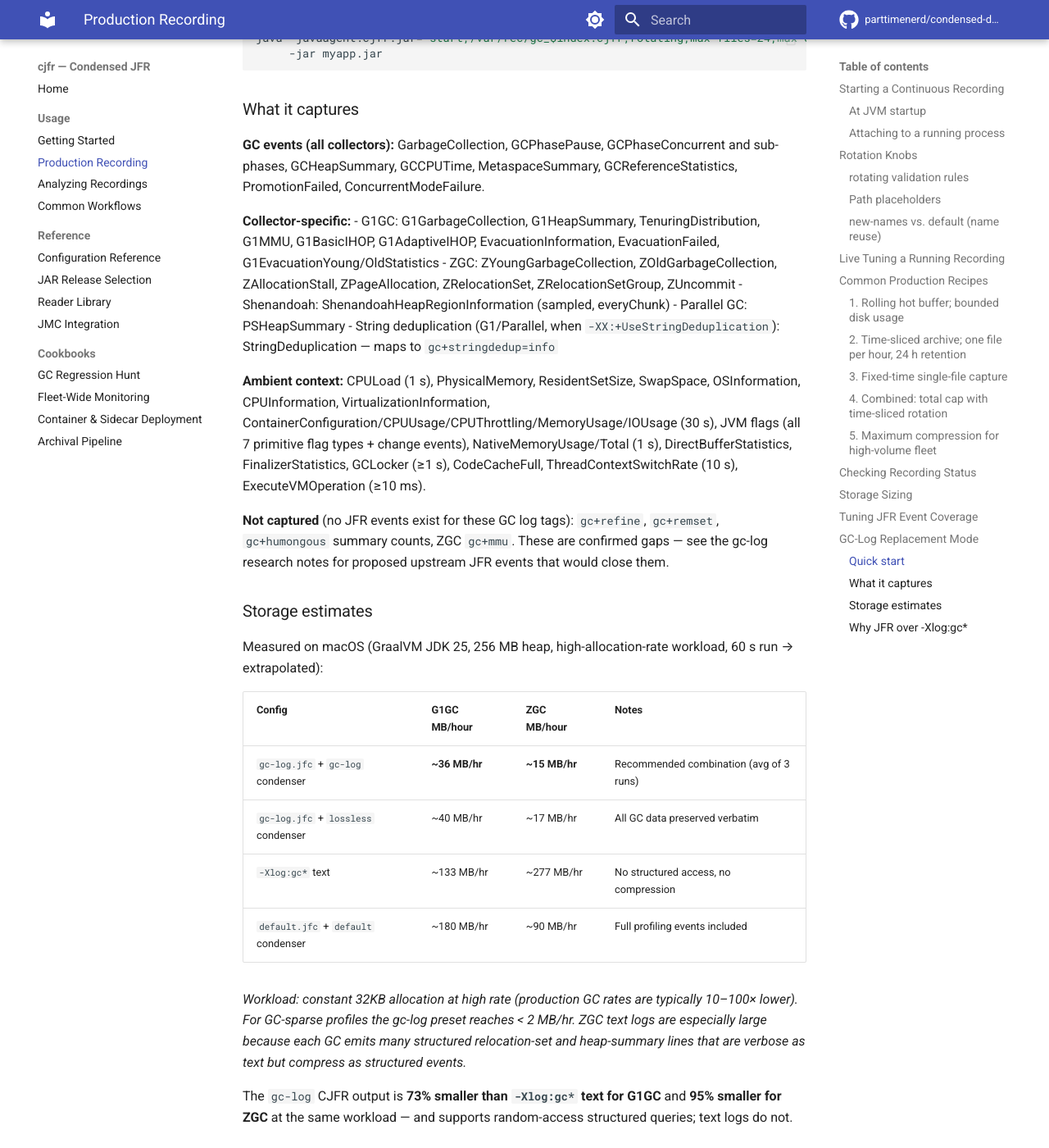
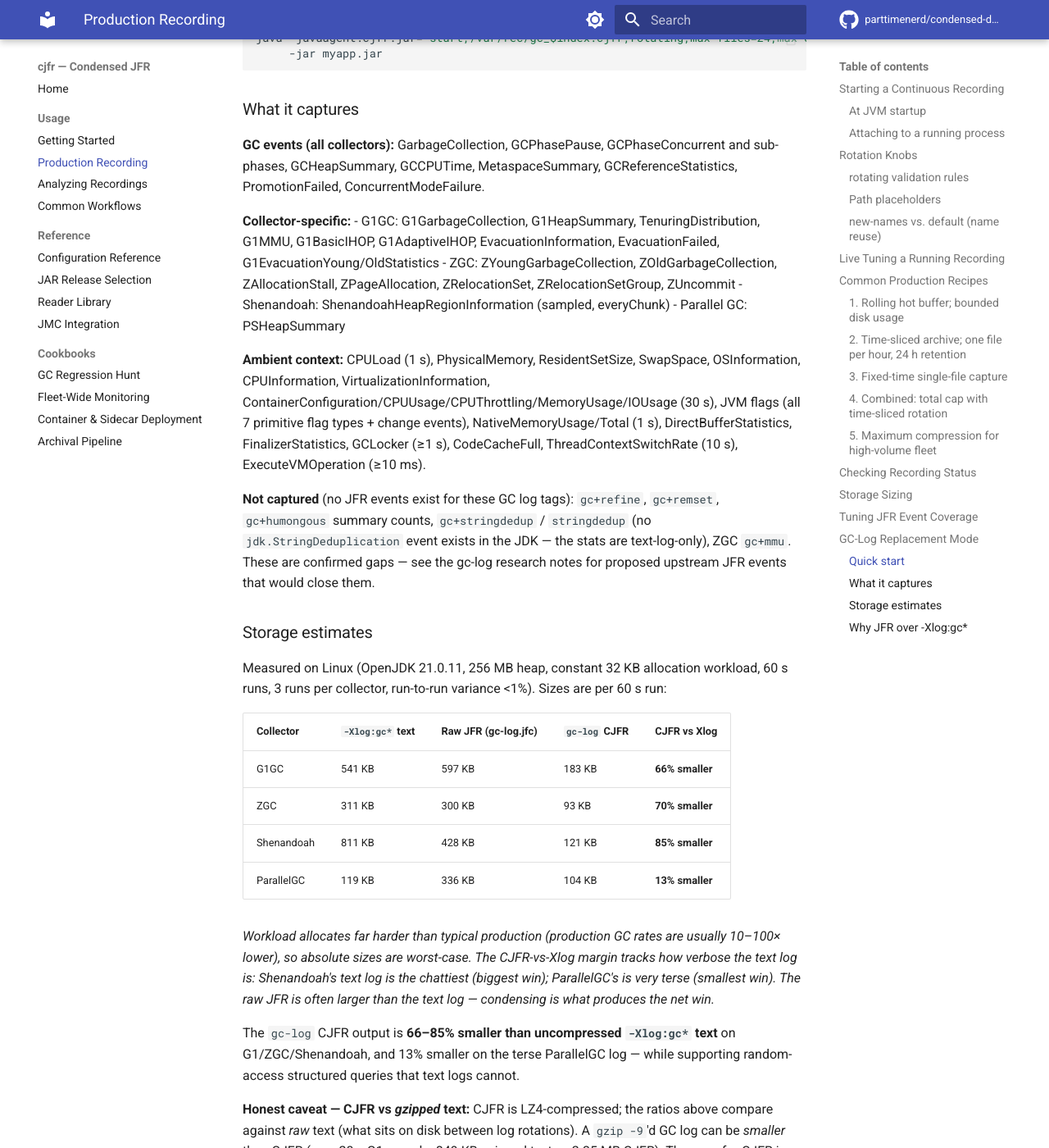
Before and after one commit to parttimenerd/condensed-data, an MkDocs documentation site: the page built from docs/production-recording.md, in a window 1280 px wide and 1400 px high, scrolled down 6416 px. Shown: the whole window at 82% size. Built offline with MkDocs 1.6.1 and Material for MkDocs 9.7.7, drawn with Linux system fonts in a browser that asks for light colours; comment, search, counter and statistics services are not loaded; some of the changed text lies outside the part shown.

Commit message:
feat(gc-log): add Xlog-parity presets gc-log2 (info) and gc-log3 (verbose)
Two customer-matched .jfc presets capturing exactly what the customer's
-Xlog configs emit:
- gc-log2.jfc ↔ -Xlog:trimnative*,gc*,gc+region*,gc+ergo*,gc+humongous*,
  stringdedup*=info (info-level parity)
- gc-log3.jfc ↔ -Xlog:gc*=info,heap*=debug,ergo*=trace (verbose parity:
  region topology + ergo trace)

gc-log.jfc: enable the ergo catch-all as jdk.GCErgonomicInfo (the split
event that actually ships; jdk.GCErgonomicEvent never existed), plus
jdk.NativeHeapTrim; drop the inert stringdedup threshold. Ergo narration
capture verified: gc+ergo* → GCErgonomicInfo/Trace verbatim, gc+marking →
typed GCPhaseConcurrent.

BUGS.md: record Bug 466 (fixed) and re-scope Bug 465 (trim + concurrent
hashtable resize crash, any collector — upstream/backport JVM bug).

```diff
--- a/docs/production-recording.md
+++ b/docs/production-recording.md
@@ -283,26 +283,37 @@ java -javaagent:cjfr.jar='start,/var/rec/gc_$index.cjfr,rotating,max-files=24,ma
 - ZGC: ZYoungGarbageCollection, ZOldGarbageCollection, ZAllocationStall, ZPageAllocation, ZRelocationSet, ZRelocationSetGroup, ZUncommit
 - Shenandoah: ShenandoahHeapRegionInformation (sampled, everyChunk)
 - Parallel GC: PSHeapSummary
-- String deduplication (G1/Parallel, when `-XX:+UseStringDeduplication`): StringDeduplication — maps to `gc+stringdedup=info`
 
 **Ambient context:** CPULoad (1 s), PhysicalMemory, ResidentSetSize, SwapSpace, OSInformation, CPUInformation, VirtualizationInformation, ContainerConfiguration/CPUUsage/CPUThrottling/MemoryUsage/IOUsage (30 s), JVM flags (all 7 primitive flag types + change events), NativeMemoryUsage/Total (1 s), DirectBufferStatistics, FinalizerStatistics, GCLocker (≥1 s), CodeCacheFull, ThreadContextSwitchRate (10 s), ExecuteVMOperation (≥10 ms).
 
-**Not captured** (no JFR events exist for these GC log tags): `gc+refine`, `gc+remset`, `gc+humongous` summary counts, ZGC `gc+mmu`. These are confirmed gaps — see the gc-log research notes for proposed upstream JFR events that would close them.
+**Not captured** (no JFR events exist for these GC log tags): `gc+refine`, `gc+remset`, `gc+humongous` summary counts, `gc+stringdedup` / `stringdedup` (no `jdk.StringDeduplication` event exists in the JDK — the stats are text-log-only), ZGC `gc+mmu`. These are confirmed gaps — see the gc-log research notes for proposed upstream JFR events that would close them.
 
 ### Storage estimates
 
-Measured on macOS (GraalVM JDK 25, 256 MB heap, high-allocation-rate workload, 60 s run → extrapolated):
+Measured on Linux (OpenJDK 21.0.11, 256 MB heap, constant 32 KB allocation workload, 60 s runs, 3 runs
+per collector, run-to-run variance <1%). Sizes are per 60 s run:
 
-| Config | G1GC MB/hour | ZGC MB/hour | Notes |
-|---|---|---|---|
-| `gc-log.jfc` + `gc-log` condenser | **~36 MB/hr** | **~15 MB/hr** | Recommended combination (avg of 3 runs) |
-| `gc-log.jfc` + `lossless` condenser | ~40 MB/hr | ~17 MB/hr | All GC data preserved verbatim |
-| `-Xlog:gc*` text | ~133 MB/hr | ~277 MB/hr | No structured access, no compression |
-| `default.jfc` + `default` condenser | ~180 MB/hr | ~90 MB/hr | Full profiling events included |
+| Collector | `-Xlog:gc*` text | Raw JFR (gc-log.jfc) | `gc-log` CJFR | CJFR vs Xlog |
+|---|---|---|---|---|
+| G1GC | 541 KB | 597 KB | 183 KB | **66% smaller** |
+| ZGC | 311 KB | 300 KB | 93 KB | **70% smaller** |
+| Shenandoah | 811 KB | 428 KB | 121 KB | **85% smaller** |
+| ParallelGC | 119 KB | 336 KB | 104 KB | **13% smaller** |
 
-*Workload: constant 32KB allocation at high rate (production GC rates are typically 10–100× lower). For GC-sparse profiles the gc-log preset reaches < 2 MB/hr. ZGC text logs are especially large because each GC emits many structured relocation-set and heap-summary lines that are verbose as text but compress as structured events.*
+*Workload allocates far harder than typical production (production GC rates are usually 10–100× lower),
+so absolute sizes are worst-case. The CJFR-vs-Xlog margin tracks how verbose the text log is: Shenandoah's
+text log is the chattiest (biggest win); ParallelGC's is very terse (smallest win). The raw JFR is often
+larger than the text log — condensing is what produces the net win.*
 
-The `gc-log` CJFR output is **73% smaller than `-Xlog:gc*` text for G1GC** and **95% smaller for ZGC** at the same workload — and supports random-access structured queries; text logs do not.
+The `gc-log` CJFR output is **66–85% smaller than uncompressed `-Xlog:gc*` text** on G1/ZGC/Shenandoah,
+and 13% smaller on the terse ParallelGC log — while supporting random-access structured queries that text
+logs cannot.
+
+**Honest caveat — CJFR vs *gzipped* text:** CJFR is LZ4-compressed; the ratios above compare against *raw*
+text (what sits on disk between log rotations). A `gzip -9`'d GC log can be *smaller* than CJFR (on a 20 s
+G1 sample: 849 KB gzipped text vs 2.35 MB CJFR). The case for CJFR is **not** smallest-bytes-on-disk — it
+is structured field-addressable access (`cjfr view`, JMC, Firefox Profiler), ns-precision timings, and
+correlated ambient events (CPU, RSS, container limits, flags) that the text log omits entirely.
 
 ### Why JFR over `-Xlog:gc*`
 
@@ -330,6 +341,6 @@ The `gc-log` CJFR output is **73% smaller than `-Xlog:gc*` text for G1GC** and *
 | Structured query (field access by name) | grep/regex only | **yes** |
 | Crash recovery (chunked writes) | may truncate | **yes** |
 | G1 refinement thread activity | `-Xlog:gc+refine=debug` (high-volume text) | **gap** — no JFR event |
-| String deduplication stats | `-Xlog:gc+stringdedup=info` (separate subsystem) | **yes** (StringDeduplication event; requires `-XX:+UseStringDeduplication`) |
+| String deduplication stats | `-Xlog:gc+stringdedup=info` (separate subsystem) | **gap** — no `jdk.StringDeduplication` event exists in the JDK (text-log-only) |
 | Humongous reclaim counts | `-Xlog:gc+humongous=debug` | **gap** — no JFR event |
 | ZGC director heuristics | `-Xlog:gc+director=debug` | **gap** — ZAllocationStall covers blocked threads but not trigger decisions |
```
Also changed, not shown: BUGS.md (+45 -0 lines), 6 other files.
